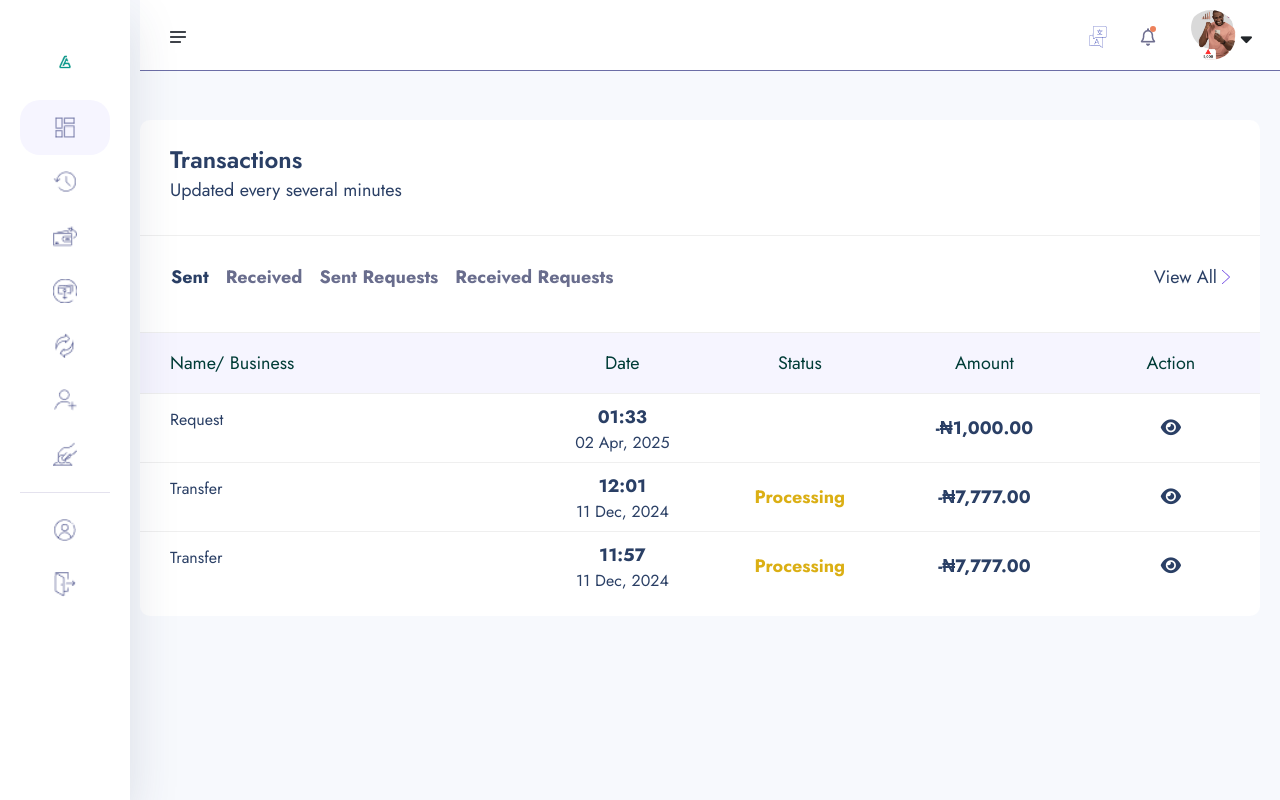
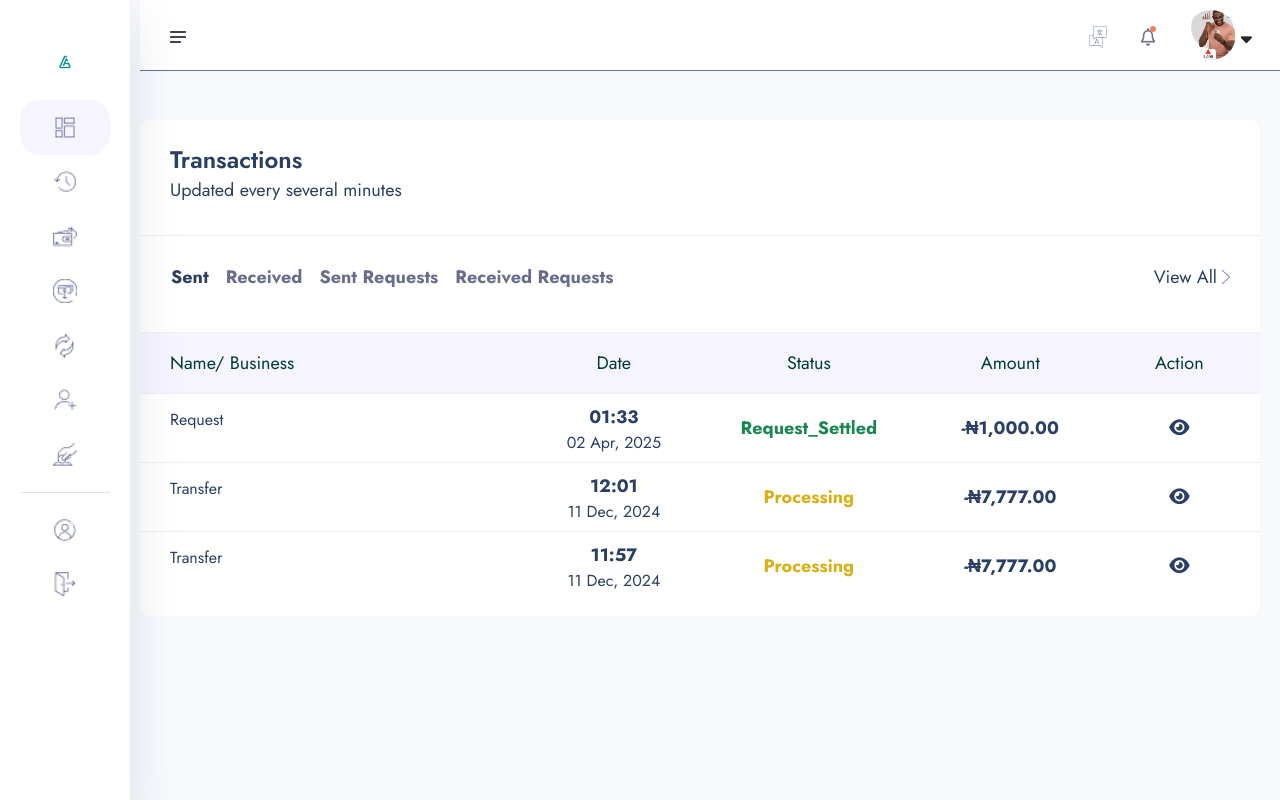
Before and after one commit to tobe30/Aza-exchange-banking-fintech, a Django app: page /transactions/ in a window 1280 px wide. Run offline with Django 5.2, Linux system fonts and the light colour scheme; a user stored in the database is signed in; data comes from the database, SQL or seed files in the repository; both versions use the stored data as it was after the commit; some libraries are stand-ins or nearby versions.

Commit message:
Updated code with necessary changes

```diff
--- a/templates/transaction/transaction-list.html
+++ b/templates/transaction/transaction-list.html
@@ -66,6 +66,12 @@
                                                         <p class="text-danger">{{ s.status|title }}</p>
                                                         {% elif s.status == 'processing' %}
                                                         <p class="inprogress">{{ s.status|title }}</p>
+                                                        {% elif s.status == 'request_sent' %}
+                                                        <p class="text-success">{{ s.status|title }}</p>
+                                                        {% elif s.status == 'request_settled' %}
+                                                        <p class="text-success">{{ s.status|title }}</p>
+                                                        {% elif s.status == 'request_processing' %}
+                                                        <p class="inprogress">{{ s.status|title }}</p>
                                                         {% endif %}
                                                     </td>
                                                     <td>
@@ -123,6 +129,12 @@
                                                         {% elif s.status == 'failed' %}
                                                         <p class="text-danger">{{ s.status|title }}</p>
                                                         {% elif s.status == 'processing' %}
+                                                        <p class="inprogress">{{ s.status|title }}</p>
+                                                        {% elif s.status == 'request_sent' %}
+                                                        <p class="text-success">{{ s.status|title }}</p>
+                                                        {% elif s.status == 'request_settled' %}
+                                                        <p class="text-success">{{ s.status|title }}</p>
+                                                        {% elif s.status == 'request_processing' %}
                                                         <p class="inprogress">{{ s.status|title }}</p>
                                                         {% endif %}
                                                     </td>
```
Also changed, not shown: core/transaction.py (line endings or trailing spaces), db.sqlite3.
